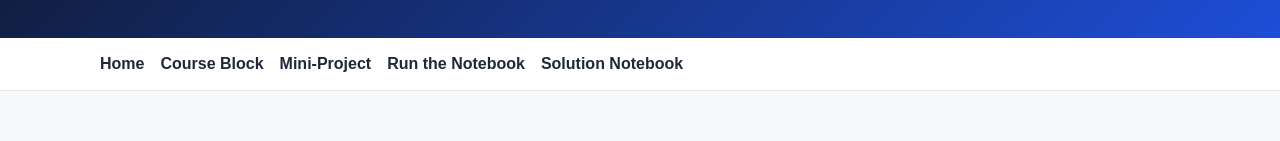
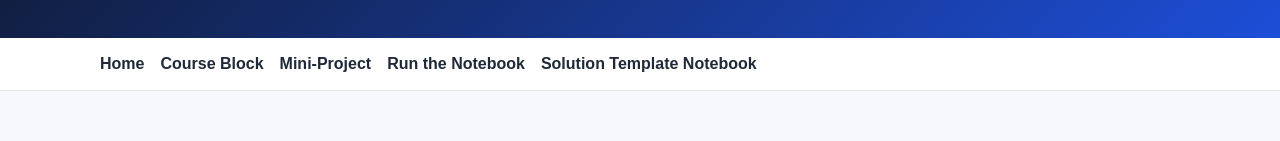
Before and after one commit to mcapeltu/transformers_course_2026, a plain HTML site: page index.html in a window 1280 px wide. Shown: the part 209-350 px from the top of the page. Drawn offline with Linux system fonts and the light colour scheme.

Commit message:
Update index.html
update solution template

```diff
--- a/index.html
+++ b/index.html
@@ -23,7 +23,7 @@
     <a class="nav-link" href="syllabus.html">Course Block</a>
     <a class="nav-link" href="mini-project.html">Mini-Project</a>
     <a class="nav-link" href="deployment.html">Run the Notebook</a>
-    <a class="nav-link" href="notebooks/mini_project_solution_transformer.ipynb">Solution Notebook</a>
+    <a class="nav-link" href="notebooks/mini_project_template_transformer.ipynb">Solution Template Notebook</a>
   </div>
 </nav>
 
```
